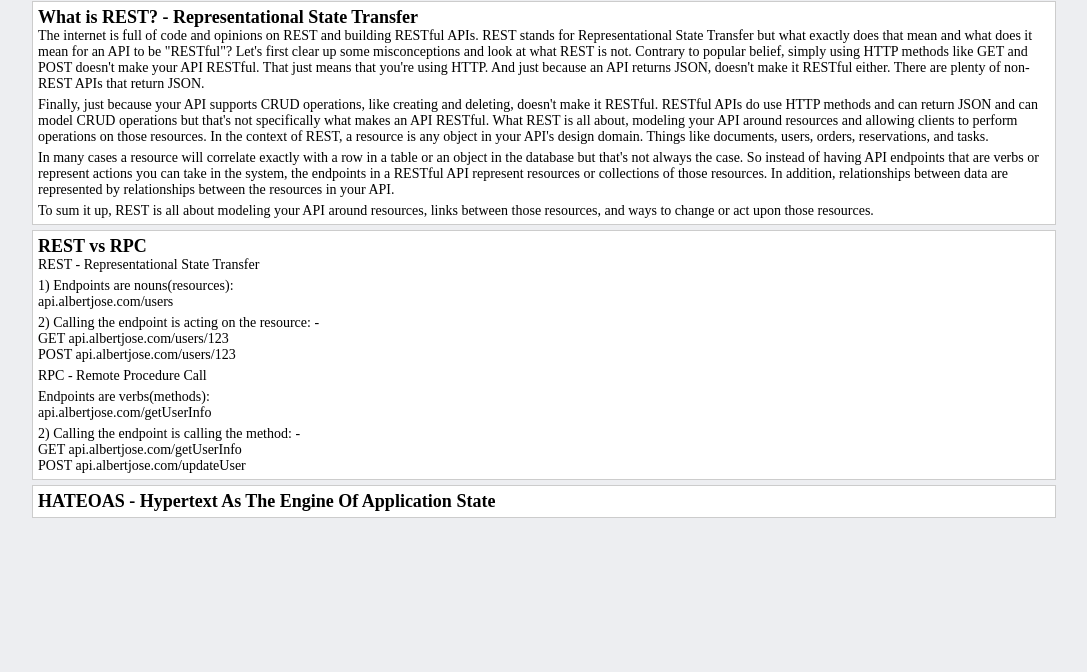
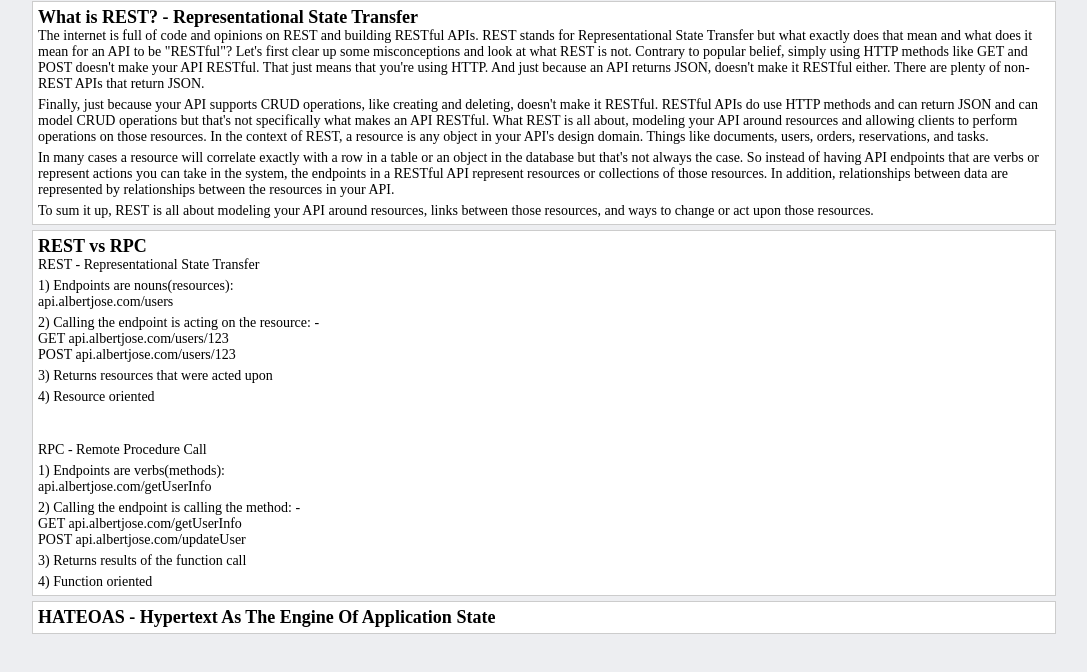
Before and after one commit to albertjosekurisummoottil/blog.albertjose, a plain HTML site: page index.html in a window 1280 px wide. Shown: the part 66-738 px from the top of the page, without its empty margins (96-1183 px from the left). Drawn offline with Linux system fonts and the light colour scheme.

Commit message:
REST API Concepts

```diff
--- a/index.html
+++ b/index.html
@@ -30,8 +30,12 @@
                     GET api.albertjose.com/users/123
                     <br>
                     POST api.albertjose.com/users/123</p>
+                <p>3) Returns resources that were acted upon</p>
+                <p>4) Resource oriented</p>
+                <br>
+                <br>
                 <p>RPC - Remote Procedure Call</p>
-                <p>Endpoints are verbs(methods):
+                <p>1) Endpoints are verbs(methods):
                     <br>
                     api.albertjose.com/getUserInfo</p>
                 <p>2) Calling the endpoint is calling the method: -
@@ -39,6 +43,8 @@
                     GET api.albertjose.com/getUserInfo
                     <br>
                     POST api.albertjose.com/updateUser</p>
+                <p>3) Returns results of the function call</p>
+                <p>4) Function oriented</p>
             </div>
 
             <div class="post">
```
